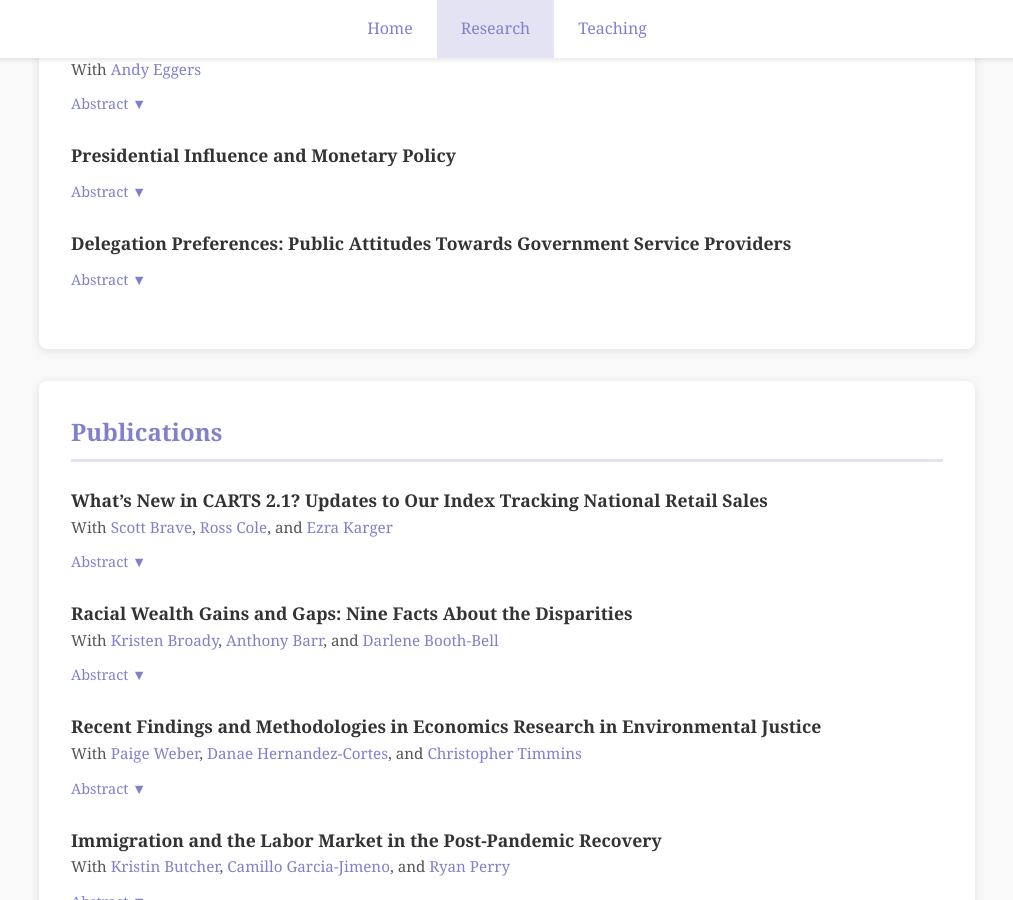
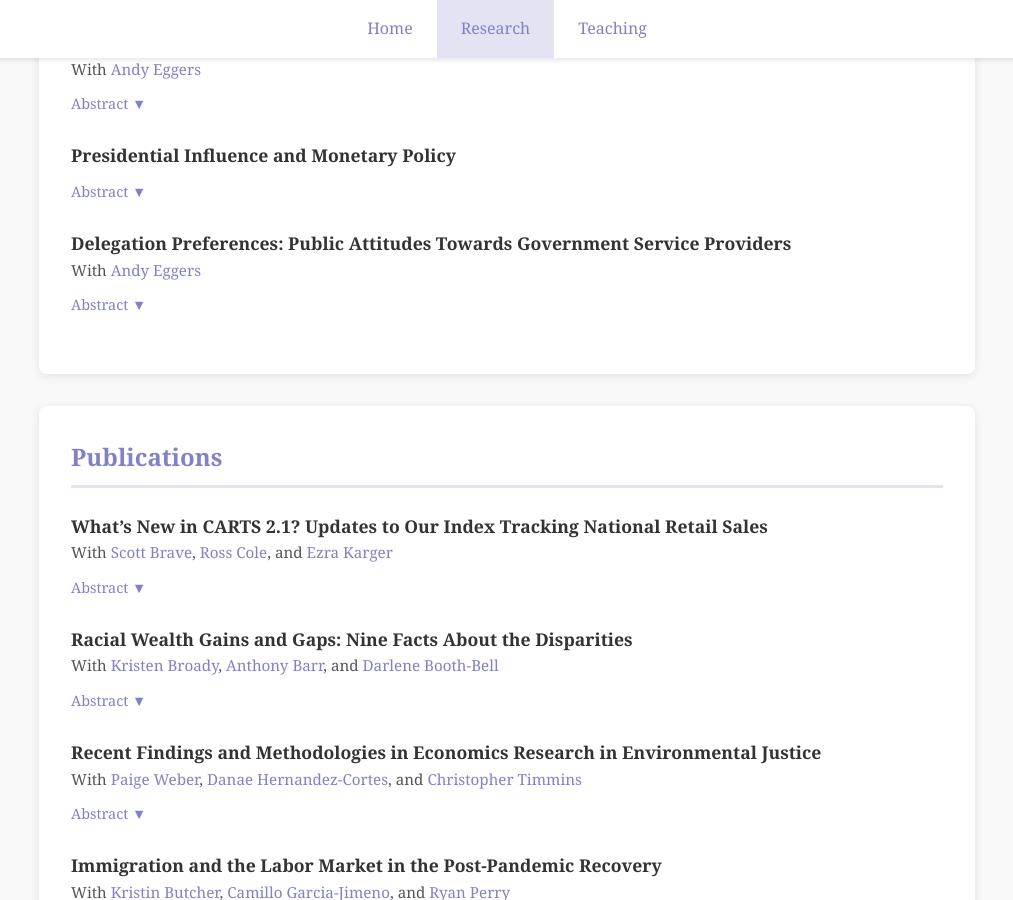
Before and after one commit to L-Cain/L-Cain.github.io, a Jekyll site: the page built from research.md, in a window 1280 px wide and 900 px high, scrolled down 356 px. Shown: the whole window, without its empty margins (133-1146 px from the left). Built offline with Jekyll 4.4.1, drawn with Linux system fonts in a browser that asks for light colours; our own code applies the rules of GitHub Pages for plain Markdown files.

Commit message:
Update research.md

```diff
--- a/research.md
+++ b/research.md
@@ -36,6 +36,8 @@ Government</a>
    <div style="margin-bottom: 1.5rem;">
     <a href="papers/fed_pres.pdf" target="_blank" style="font-size: 1.1rem; font-weight: 600; color: #333; text-decoration: none;">Delegation Preferences: Public Attitudes Towards Government Service Providers
 </a>
+    <br>
+    <span style="font-size: 0.95rem; color: #555;">With <a href="https://coauthor1website.com">Andy Eggers </a></span>
     <br>
     <button onclick="var a=this.nextElementSibling;a.style.display=a.style.display==='block'?'none':'block';this.textContent=this.textContent==='Abstract ▼'?'Abstract ▲':'Abstract ▼';" style="margin-top:0.5rem;background:none;border:none;color:#8080cc;padding:0.25rem 0;cursor:pointer;font-family:inherit;font-size:0.9rem;">Abstract ▼</button>
     <div style="display:none;margin-top:0.75rem;padding:1rem;background:#f0f0f8;border-left:3px solid #8080cc;border-radius:0 4px 4px 0;">
```
